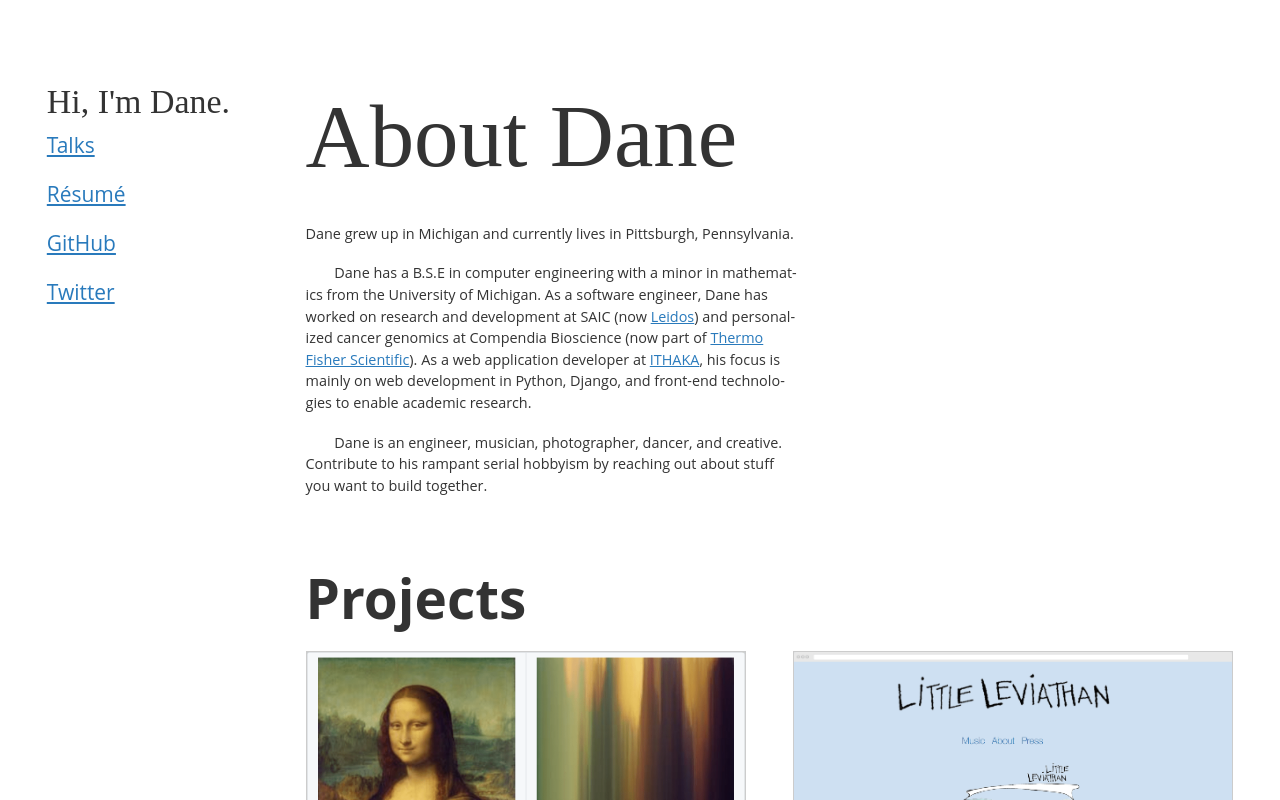
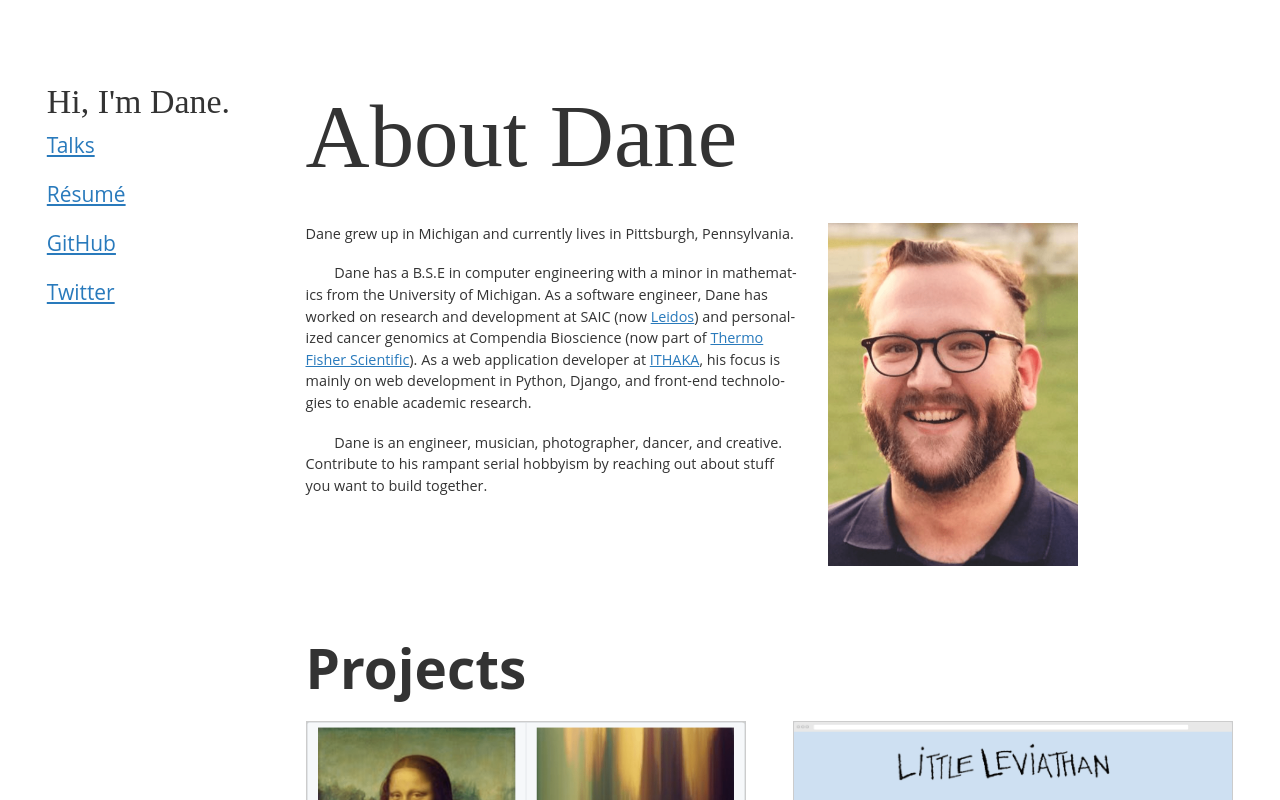
Before and after one commit to daneah/dane.engineering, a Vue app: page / in a window 1280 px wide. Shown: the top 800 px of the page. Built offline with nearby package versions, Linux system fonts and the light colour scheme; a web font is replaced by a local one.

Commit message:
Add portrait to home page (#35)

```diff
--- a/src/views/Home.vue
+++ b/src/views/Home.vue
@@ -2,6 +2,8 @@
     <main>
         <BaseHeading>About Dane</BaseHeading>
 
+        <div class="about">
+            <div class="bio">
                 <BaseParagraph>
                     Dane grew up in Michigan and currently lives in Pittsburgh, Pennsylvania.
                 </BaseParagraph>
@@ -18,6 +20,12 @@
                     Dane is an engineer, musician, photographer, dancer, and creative.
                     Contribute to his rampant serial hobbyism by reaching out about stuff you want to build together.
                 </BaseParagraph>
+            </div>
+            <ResponsiveImage
+                :src="require('@/assets/dane-hillard.png')"
+                alt="Portrait of Dane Hillard"
+            />
+        </div>
 
         <BaseHeading :level="2">Projects</BaseHeading>
         <ul class="projects">
@@ -178,4 +186,25 @@ export default {
 .project {
   margin-top: 0;
 }
+
+.about {
+  display: grid;
+  grid-gap: var(--space-lg);
+
+  @media (max-width: 700px) {
+    img {
+      width: 50%;
+      min-width: 100px;
+      margin: 0 auto;
+    }
+  }
+
+  @media (min-width: 700px) {
+    grid-template-columns: minmax(200px, max-content) minmax(100px, 250px);
+
+    img {
+      margin-top: 0;
+    }
+  }
+}
 </style>
```
Also changed, not shown: src/assets/dane-hillard.png (added). Lines whose indentation alone changed are shown as unchanged.
